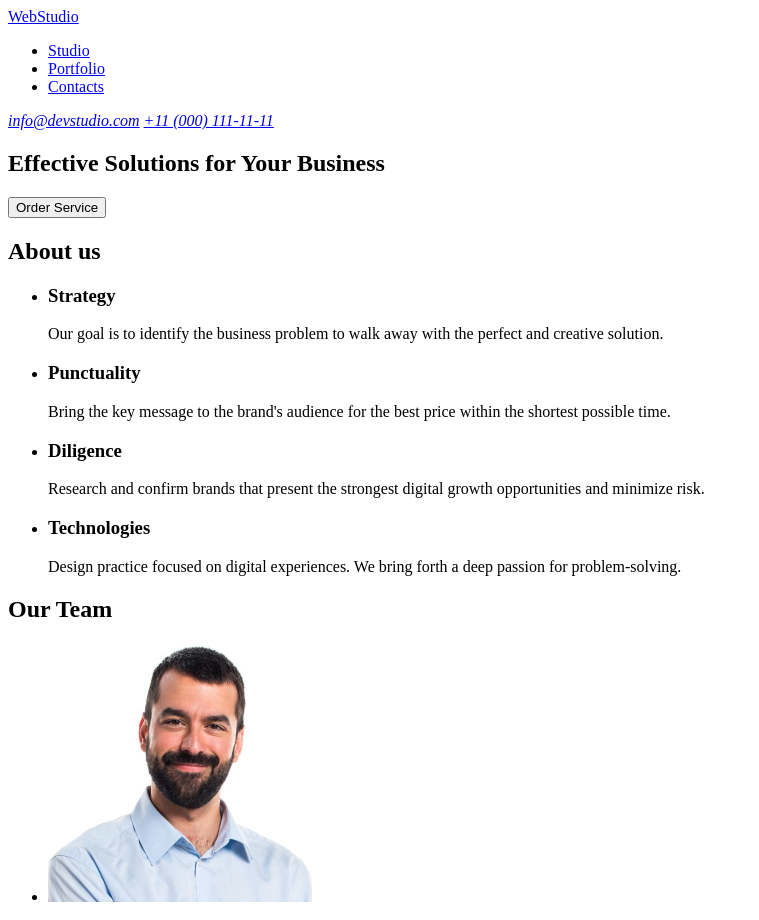
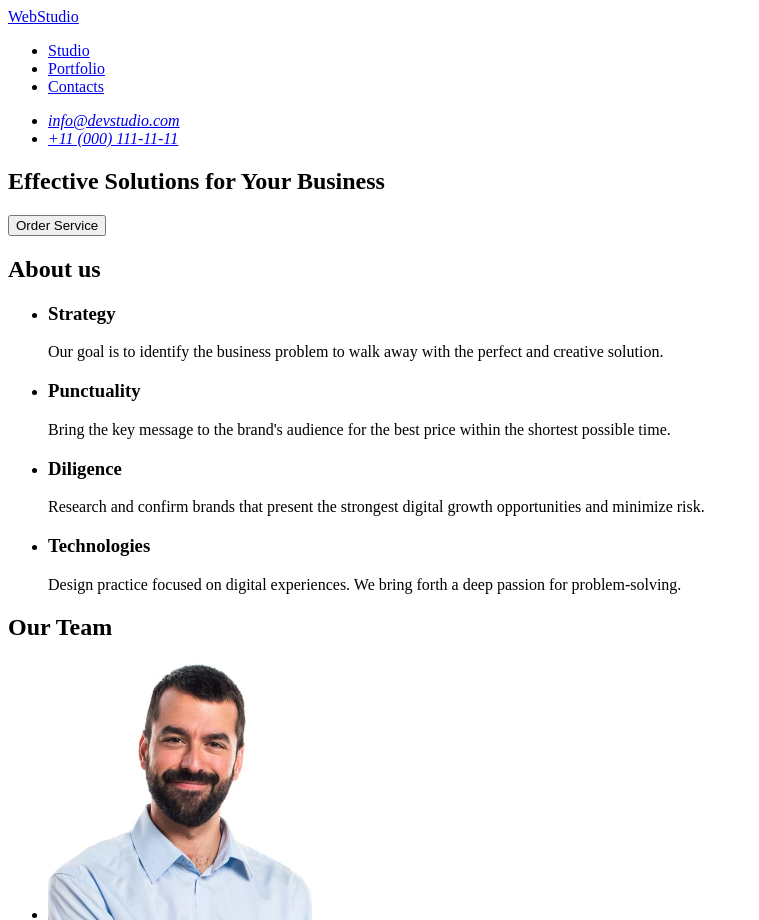
Before and after one commit to goljakairyna36/goit-markup-hw-01, a plain HTML site: page index.html in a window 1280 px wide. Shown: the top 920 px of the page, without its empty margins (0-759 px from the left). Drawn offline with Linux system fonts and the light colour scheme.

Commit message:
v=commit

```diff
--- a/index.html
+++ b/index.html
@@ -20,8 +20,12 @@
         </ul>
       </nav>
       <address>
-        <a href="mailto:info@devstudio.com">info@devstudio.com</a>
-        <a href="tel:+110001111111">+11 (000) 111-11-11</a>
+        <ul>
+          <li>
+            <a href="mailto:info@devstudio.com">info@devstudio.com</a>
+          </li>
+          <li><a href="tel:+110001111111">+11 (000) 111-11-11</a></li>
+        </ul>
       </address>
     </header>
 
@@ -109,7 +113,9 @@
     </main>
 
     <footer>
-      <a href="./index.html">WebStudio</a>
+      <nav>
+        <a href="./index.html">WebStudio</a>
+      </nav>
       <p>
         Increase the flow of customers and sales for your business with digital
         marketing & growth solutions.
```
